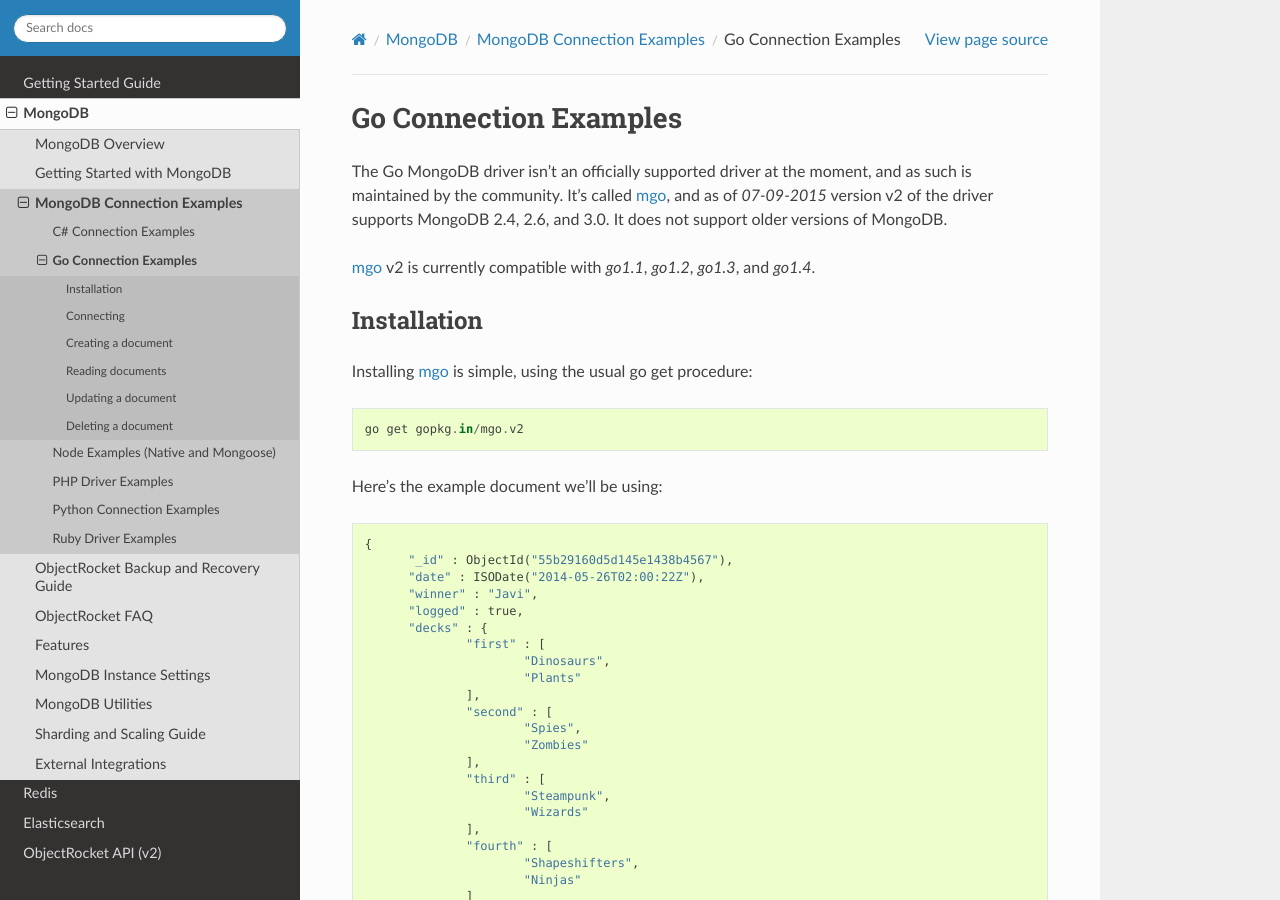
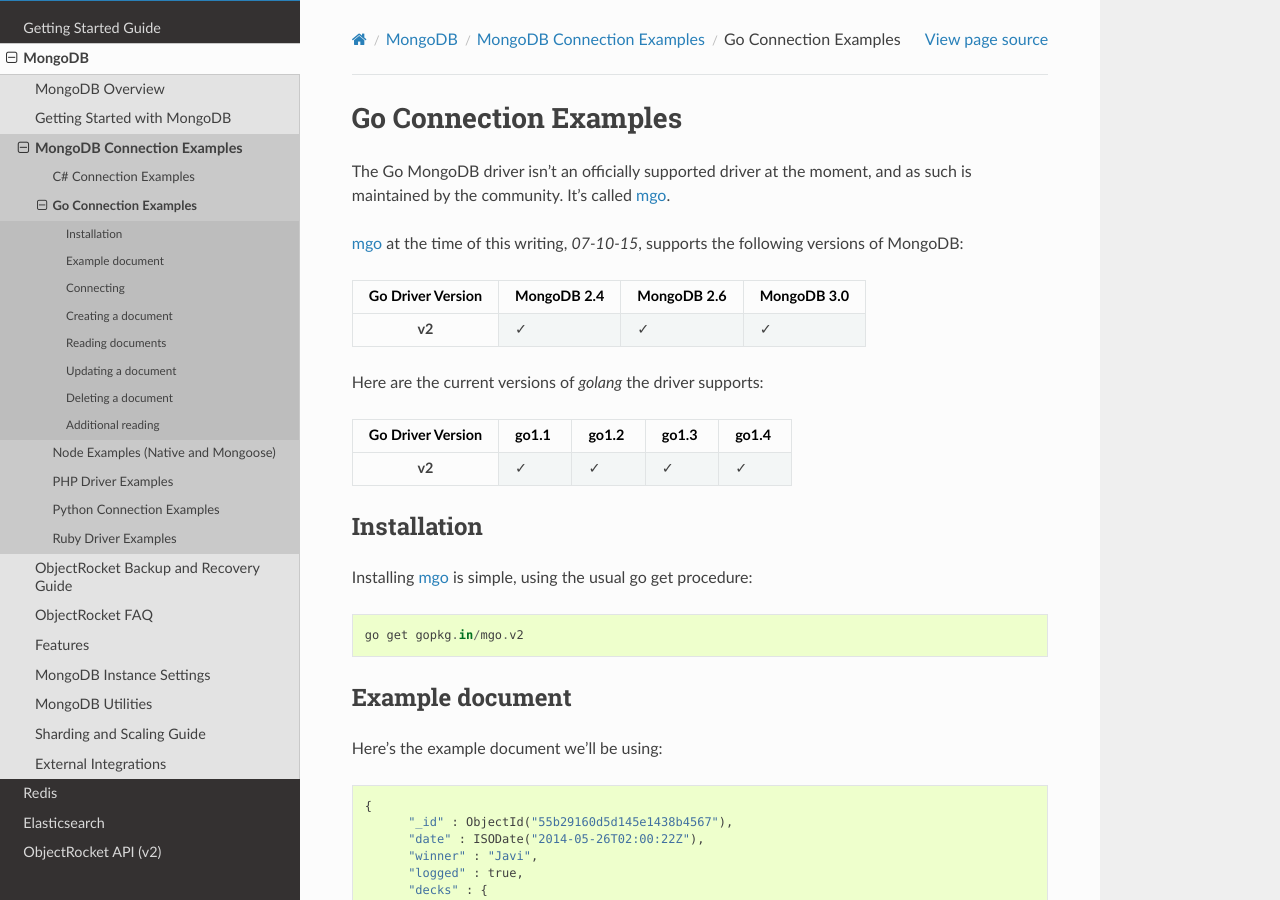
Before and after one commit to zcorleissen/documentation, a Sphinx documentation site: the page built from source/go_examples.rst, in a window 1280 px wide and 900 px high. Built offline with Sphinx 7.4.7 and the Read the Docs theme 2.0.0, drawn with Linux system fonts in a browser that asks for light colours; some of the changed text lies outside the part shown.

```diff
--- a/source/go_examples.rst
+++ b/source/go_examples.rst
@@ -1,9 +1,46 @@
 Go Connection Examples
 ======================
 
-The Go MongoDB driver isn't an officially supported driver at the moment, and as such is maintained by the community. It's called `mgo <http://labix.org/mgo>`_, and as of `07-09-2015` version v2 of the driver supports MongoDB 2.4, 2.6, and 3.0. It does not support older versions of MongoDB.
+.. |checkmark| unicode:: U+2713
 
-`mgo <http://labix.org/mgo>`_ v2 is currently compatible with `go1.1`, `go1.2`, `go1.3`, and `go1.4`.
+The Go MongoDB driver isn't an officially supported driver at the moment, and as such is maintained by the community. It's called `mgo <http://labix.org/mgo>`_.
+
+`mgo <http://labix.org/mgo>`_ at the time of this writing, `07-10-15`, supports the following versions of MongoDB:
+
+.. list-table::
+   :header-rows: 1
+   :stub-columns: 1
+   :class: compatibility
+
+   * - Go Driver Version
+     - MongoDB 2.4
+     - MongoDB 2.6
+     - MongoDB 3.0
+
+   * - v2
+     - |checkmark|
+     - |checkmark|
+     - |checkmark|
+
+Here are the current versions of `golang` the driver supports:
+
+.. list-table::
+   :header-rows: 1
+   :stub-columns: 1
+   :class: compatibility
+   :widths: 40 20 20 20 20
+
+   * - Go Driver Version
+     - go1.1
+     - go1.2
+     - go1.3
+     - go1.4
+
+   * - v2
+     - |checkmark|
+     - |checkmark|
+     - |checkmark|
+     - |checkmark|
 
 Installation
 ------------
@@ -13,6 +50,9 @@ Installing `mgo <http://labix.org/mgo>`_ is simple, using the usual go get proce
 ::
 
   go get gopkg.in/mgo.v2
+
+Example document
+----------------
 
 Here's the example document we'll be using:
 ::
@@ -125,4 +167,11 @@ Output from above:
 
  code
 
-This is the end, I need official links here, to do later.
+Additional reading
+------------------
+
+If you need more help with `mgo`, here are some links to more documentation:
+
+* `mgo GoDoc documentation <http://godoc.org/labix.org/v2/mgo>`_
+* `mgo Mailing List <https://groups.google.com/forum/#!forum/mgo-users>`_
+* `mgo Github <https://github.com/go-mgo/mgo>`_
```
Also changed, not shown: other parts of source/go_examples.rst (+3 -1 lines), source/python_examples.rst (+35 -8 lines).
